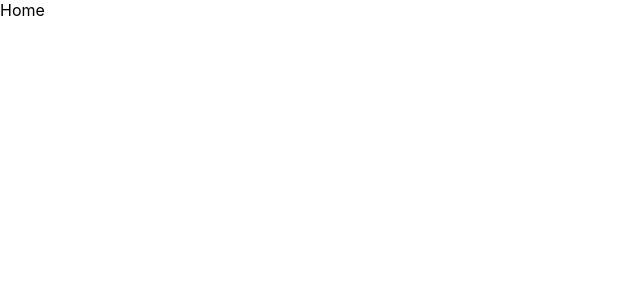
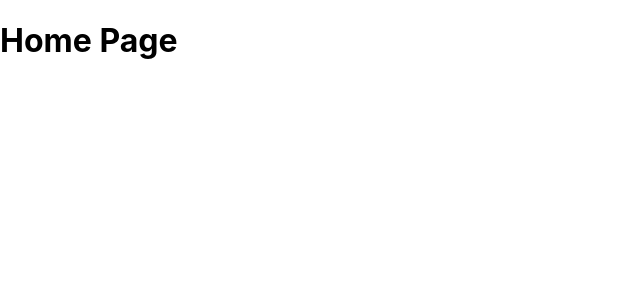
Before and after one commit to sahilgarg29/royalbrothers-frontend, a React (Create React App) app: page / in a window 1280 px wide. Shown: the top 300 px of the page, without its empty margins (0-640 px from the left). Built offline with nearby package versions, Linux system fonts and the light colour scheme.

Commit message:
firstcommit

```diff
--- a/src/pages/Home/Home.jsx
+++ b/src/pages/Home/Home.jsx
@@ -2,7 +2,12 @@ import React from "react";
 import "./home.css";
 
 const Home = () => {
-  return <div>Home</div>;
+  return <div>
+      <h1>Home Page</h1>
+  </div>
+
+
+
 };
 
 export default Home;
```
